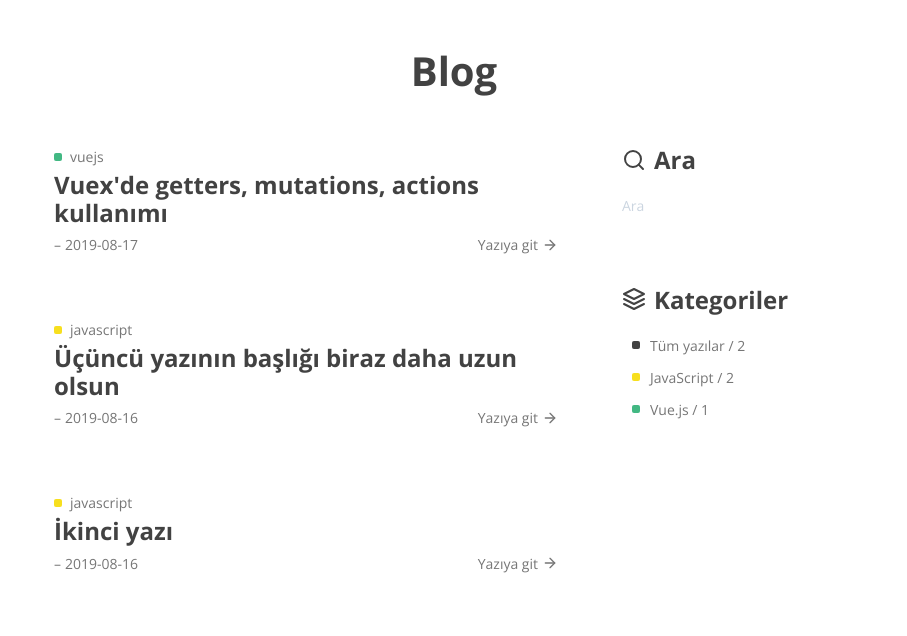
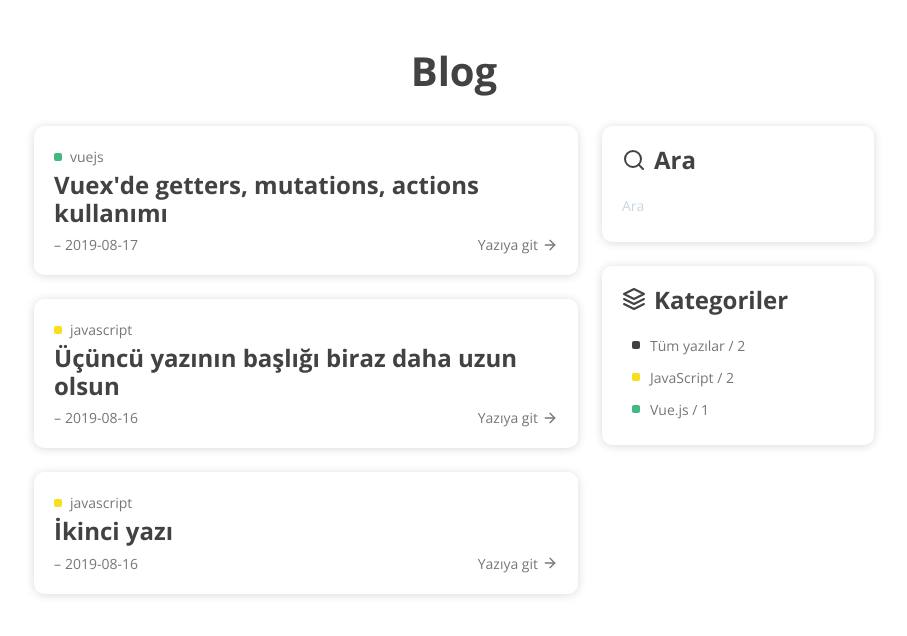
Before and after one commit to kutluhann/kutluhann.net, a Next.js app: page / in a window 1280 px wide. Shown: the top 636 px of the page, without its empty margins (186-1093 px from the left). Built offline with nearby package versions, Linux system fonts and the light colour scheme.

Commit message:
Fix tailwind defaults

```diff
--- a/tailwind.config.js
+++ b/tailwind.config.js
@@ -20,7 +20,7 @@ module.exports = {
       white: '#fff',
 
       primary: {
-        default: '#69b578',
+        DEFAULT: '#69b578',
         dark: '#3a7d44'
       },
       secondary: '#424242',
@@ -83,25 +83,25 @@ module.exports = {
     },
     borderColor: theme => ({
       ...theme('colors'),
-      default: theme('colors.gray.300', 'currentColor'),
+      DEFAULT: theme('colors.gray.300', 'currentColor'),
     }),
     borderRadius: {
       none: '0',
       sm: '0.125rem',
-      default: '0.25rem',
+      DEFAULT: '0.25rem',
       lg: '0.5rem',
       full: '9999px',
       '10': '10px',
     },
     borderWidth: {
-      default: '1px',
+      DEFAULT: '1px',
       '0': '0',
       '2': '2px',
       '4': '4px',
       '8': '8px',
     },
     boxShadow: {
-      default: '0 1px 10px rgba(0, 0,0 ,0.15)',
+      DEFAULT: '0 1px 10px rgba(0, 0, 0, 0.15)',
       md: '0 4px 6px -1px rgba(0, 0, 0, 0.1), 0 2px 4px -1px rgba(0, 0, 0, 0.06)',
       lg: '0 10px 15px -3px rgba(0, 0, 0, 0.1), 0 4px 6px -2px rgba(0, 0, 0, 0.05)',
       none: 'none',
@@ -111,7 +111,7 @@ module.exports = {
     },
     cursor: {
       auto: 'auto',
-      default: 'default',
+      DEFAULT: 'default',
       pointer: 'pointer',
       wait: 'wait',
       text: 'text',
@@ -129,11 +129,11 @@ module.exports = {
     },
     flexGrow: {
       '0': '0',
-      default: '1',
+      DEFAULT: '1',
     },
     flexShrink: {
       '0': '0',
-      default: '1',
+      DEFAULT: '1',
     },
     fontFamily: {
       sans: ['Open Sans', 'sans-serif'],
```
